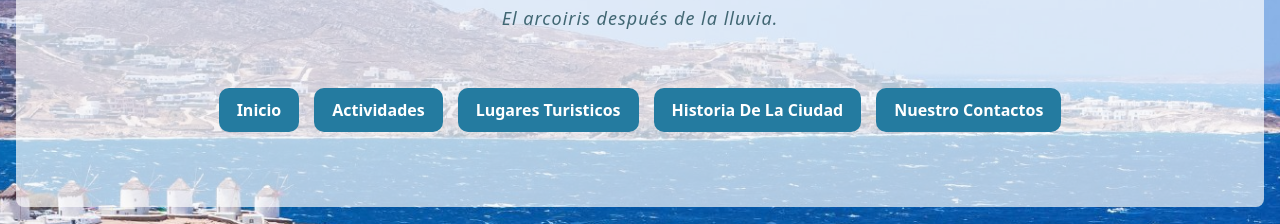
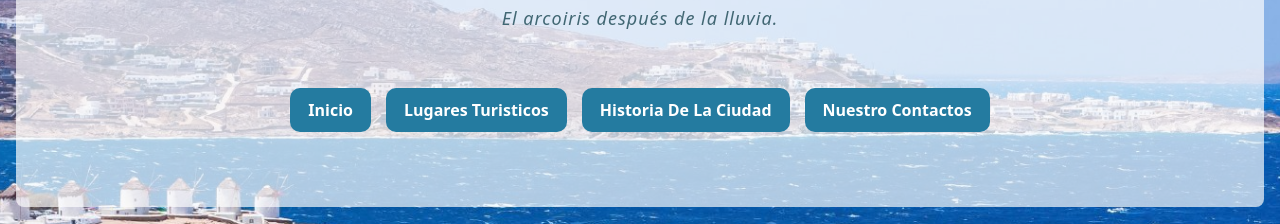
Before and after one commit to nievathiago/lp1-tg, a plain HTML site: page index.html in a window 1280 px wide. Shown: the part 98-322 px from the top of the page. Drawn offline with nearby package versions, Linux system fonts and the light colour scheme.

Commit message:
se elimino un enlace

```diff
--- a/index.html
+++ b/index.html
@@ -21,8 +21,6 @@
             <ul class="nav justify-content-center gap:-3">
                 <li class="nav-item">
                     <a class="boton boton-primary" href="index.html">Inicio</a> </li>
-                <li class="nav-item">
-                    <a class="boton boton-primary" href="#actividades">Actividades</a> </li>
                 <li class="nav-item">
                     <a class="boton boton-primary" href="lugares.html">Lugares Turisticos</a> </li>
                 <li class="nav-item">
```
